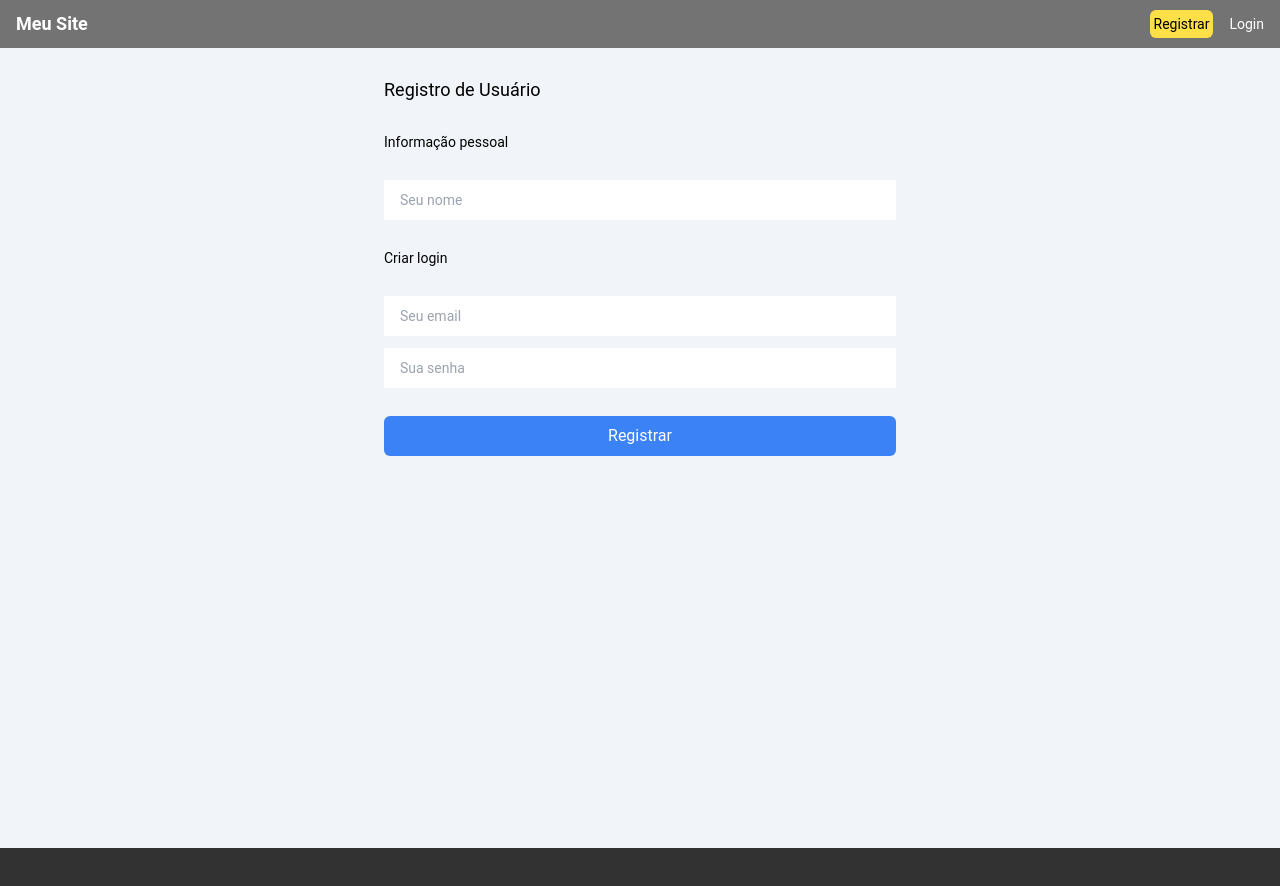
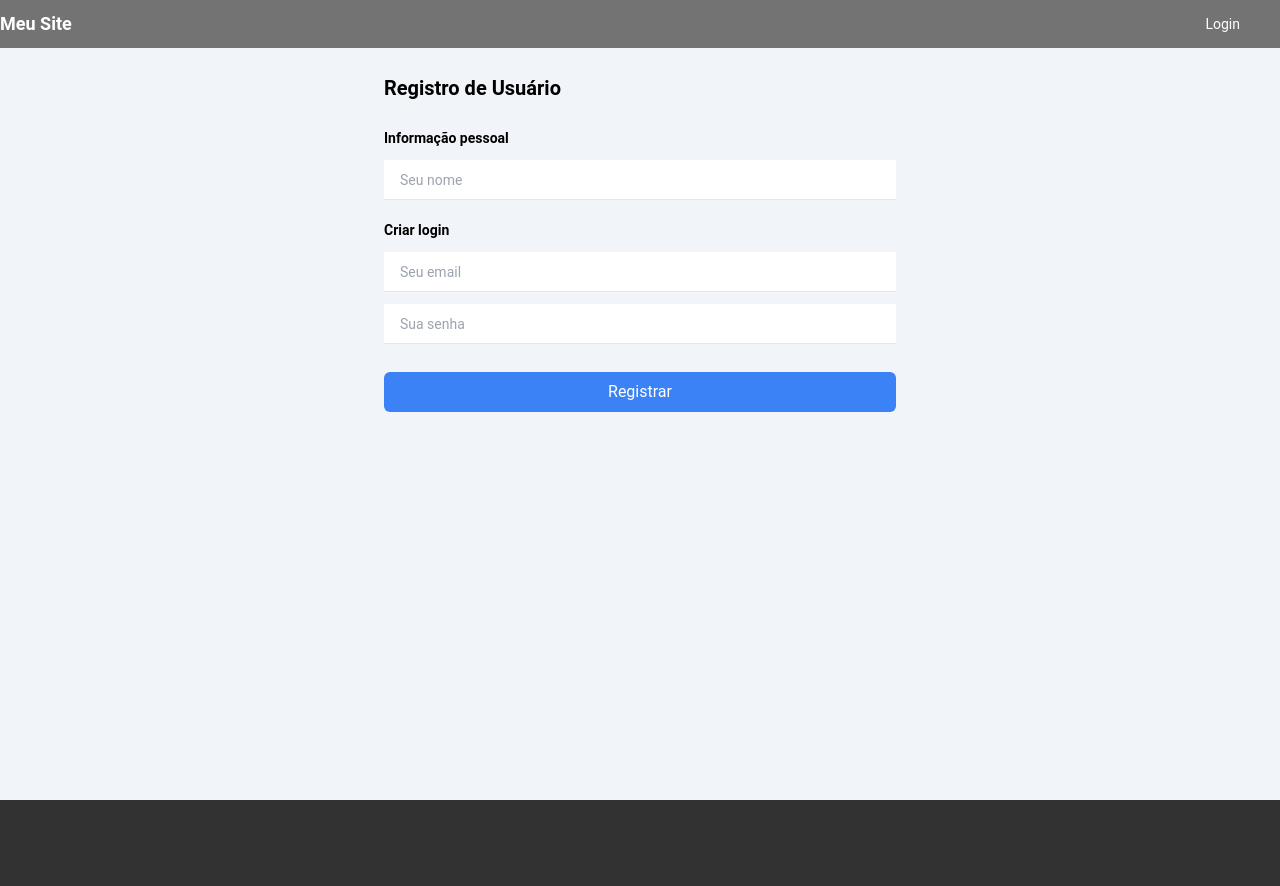
Before and after one commit to ewerton11/fut443-web, a Next.js app: page /pages/register in a window 1280 px wide. Shown: the top 886 px of the page. After the commit the page ends 800 px from the top, so only its background shows below. Built offline with nearby package versions, Linux system fonts and the light colour scheme.

Commit message:
completando o visual da página de registro

```diff
--- a/app/components/header/header.tsx
+++ b/app/components/header/header.tsx
@@ -1,20 +1,28 @@
 import Link from 'next/link'
 
-export default function Header() {
+export default function Header({ showNavigation }) {
   return (
-    <header className="flex justify-between items-center bg-neutral-500 h-12 p-4">
+    <header className="w-full flex justify-between items-center bg-neutral-500 h-12">
       <div>
-        <h1 className="text-white text-lg font-bold">Meu Site</h1>
+        <Link href="/">
+          <h1 className="text-white text-lg font-bold">Meu Site</h1>
+        </Link>
       </div>
-      <nav className="flex items-center space-x-4">
-        <div className="bg-yellow-300 rounded-md p-1">
-          <Link href="pages/register">
-            <p className="text-black text-sm">Registrar</p>
-          </Link>
-        </div>
-        <Link href="/login">
-          <p className="text-white text-sm">Login</p>
-        </Link>
+      <nav>
+        <ul className="w-auto mr-10 flex items-center justify-between">
+          {showNavigation && (
+            <li className="bg-yellow-300 hover:bg-yellow-400 rounded-md p-1 mr-3">
+              <Link href="register">
+                <p className="text-black text-sm">Registrar</p>
+              </Link>
+            </li>
+          )}
+          <li>
+            <Link href="login">
+              <p className="text-white hover:text-slate-200 text-sm">Login</p>
+            </Link>
+          </li>
+        </ul>
       </nav>
     </header>
   )
--- a/app/globals.css
+++ b/app/globals.css
@@ -16,6 +16,8 @@
 }
 
 body {
+  margin: 0;
+  padding: 0;
   font-family: var(--roboto-font);
   color: rgb(var(--foreground-rgb));
   background: rgb(var(--background-body));
--- a/app/page.tsx
+++ b/app/page.tsx
@@ -1,9 +1,19 @@
+'use client'
+
 import Link from 'next/link'
+import Header from './components/header/header'
+import { useState } from 'react'
 
 export default function Home() {
+  const [showNavigation, setShowNavigation] = useState(true)
+
   return (
-    <main className="flex min-h-screen flex-col items-center justify-between p-24">
-      <Link href={'/pages/home'}>Para ir para a próxima rota</Link>
-    </main>
+    <div className="flex flex-col min-h-screen">
+      <Header showNavigation={showNavigation} />
+
+      <main className="flex-grow">
+        <Link href={'/'}>inicio</Link>
+      </main>
+    </div>
   )
 }
--- a/app/pages/home/page.tsx
+++ /dev/null
@@ -1,14 +0,0 @@
-import Header from '@/app/components/header/header'
-import Link from 'next/link'
-
-export default function Homeee() {
-  return (
-    <div className="flex flex-col min-h-screen">
-      <Header />
-
-      <main className="flex-grow">
-        <Link href={'/'}>inicio</Link>
-      </main>
-    </div>
-  )
-}
--- a/app/pages/register/page.tsx
+++ b/app/pages/register/page.tsx
@@ -1,38 +1,48 @@
+'use client'
+
 import Header from '@/app/components/header/header'
-import Link from 'next/link'
+import { useState } from 'react'
 
 export default function Register() {
+  const [showNavigation, setShowNavigation] = useState(false)
+
   return (
-    <div className="flex flex-col min-h-screen">
-      <Header />
+    <div className="bg-slate-100 flex flex-col items-center min-h-screen">
+      <Header showNavigation={showNavigation} />
 
-      <main className="h-screen grid place-items-center bg-slate-100">
-        <div className="w-2/5 h-full">
-          <div className="w-full h-7 mt-7">
-            <h1 className="text-black text-lg">Registro de Usuário</h1>
+      <main className="w-2/5 flex flex-col">
+        <div className="w-full h-auto">
+          <div className="w-auto h-20 flex items-center">
+            <h1 className="text-black font-bold text-xl">
+              Registro de Usuário
+            </h1>
           </div>
-          <div className="w-full h-screen mt-7">
-            <div className="w-full h-screen">
-              <div className="w-full">
-                <div className="w-full mt-7">
-                  <h1 className="text-black text-sm">Informação pessoal</h1>
-                  <div className="w-full h-10 mt-7">
+
+          <div className="w-full h-auto">
+            <div>
+              <h1 className="text-black font-bold text-sm">
+                Informação pessoal
+              </h1>
+              <div className="w-full h-10 mt-3">
                 <input
                   type="text"
                   name="name"
                   placeholder="Seu nome"
-                      className="w-full h-full pl-4 text-black text-sm focus:outline-none"
+                  className="w-full h-full pl-4 text-black text-sm border-b focus:outline-none
+                    focus:border-b focus:border-gray-300"
                 />
               </div>
             </div>
-                <div className="w-full mt-7">
-                  <h1 className="text-black text-sm">Criar login</h1>
-                  <div className="w-full h-10 mt-7">
+
+            <div className="w-full mt-5">
+              <h1 className="text-black font-bold text-sm">Criar login</h1>
+              <div className="w-full h-10 mt-3">
                 <input
                   type="email"
                   name="email"
                   placeholder="Seu email"
-                      className="w-full h-full pl-4 text-black text-sm focus:outline-none"
+                  className="w-full h-full pl-4 text-black text-sm border-b focus:outline-none
+                    focus:border-b focus:border-gray-300"
                 />
               </div>
               <div className="w-full h-10 mt-3">
@@ -40,11 +50,12 @@ export default function Register() {
                   type="password"
                   name="password"
                   placeholder="Sua senha"
-                      className="w-full h-full pl-4 text-black text-sm focus:outline-none"
+                  className="w-full h-full pl-4 text-black text-sm border-b focus:outline-none
+                    focus:border-b focus:border-gray-300"
                 />
               </div>
             </div>
-              </div>
+
             <button
               type="submit"
               className="bg-blue-500 text-white rounded-md p-2 mt-7 w-full hover:bg-blue-700"
@@ -53,7 +64,6 @@ export default function Register() {
             </button>
           </div>
         </div>
-        </div>
       </main>
     </div>
   )
```
Lines whose indentation alone changed are shown as unchanged.
